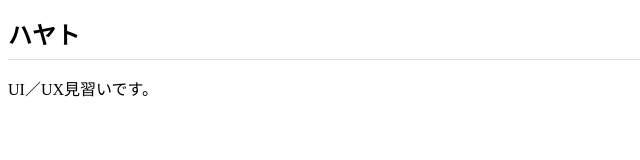
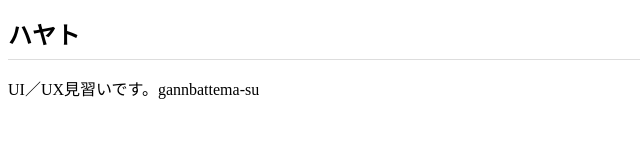
Before and after one commit to a8810/a8810.github.io, a plain HTML site: page index.html in a window 1280 px wide. Shown: the whole page, without its empty margins (0-640 px from the left). Drawn offline with Linux system fonts and the light colour scheme.

Commit message:
Add files via upload

```diff
--- a/index.html
+++ b/index.html
@@ -7,6 +7,6 @@
     </head>
     <body>
         <h1>ハヤト</h1>
-        <p>UI／UX見習いです。</p>
+        <p>UI／UX見習いです。gannbattema-su</p>
     </body>
 </html>
```
